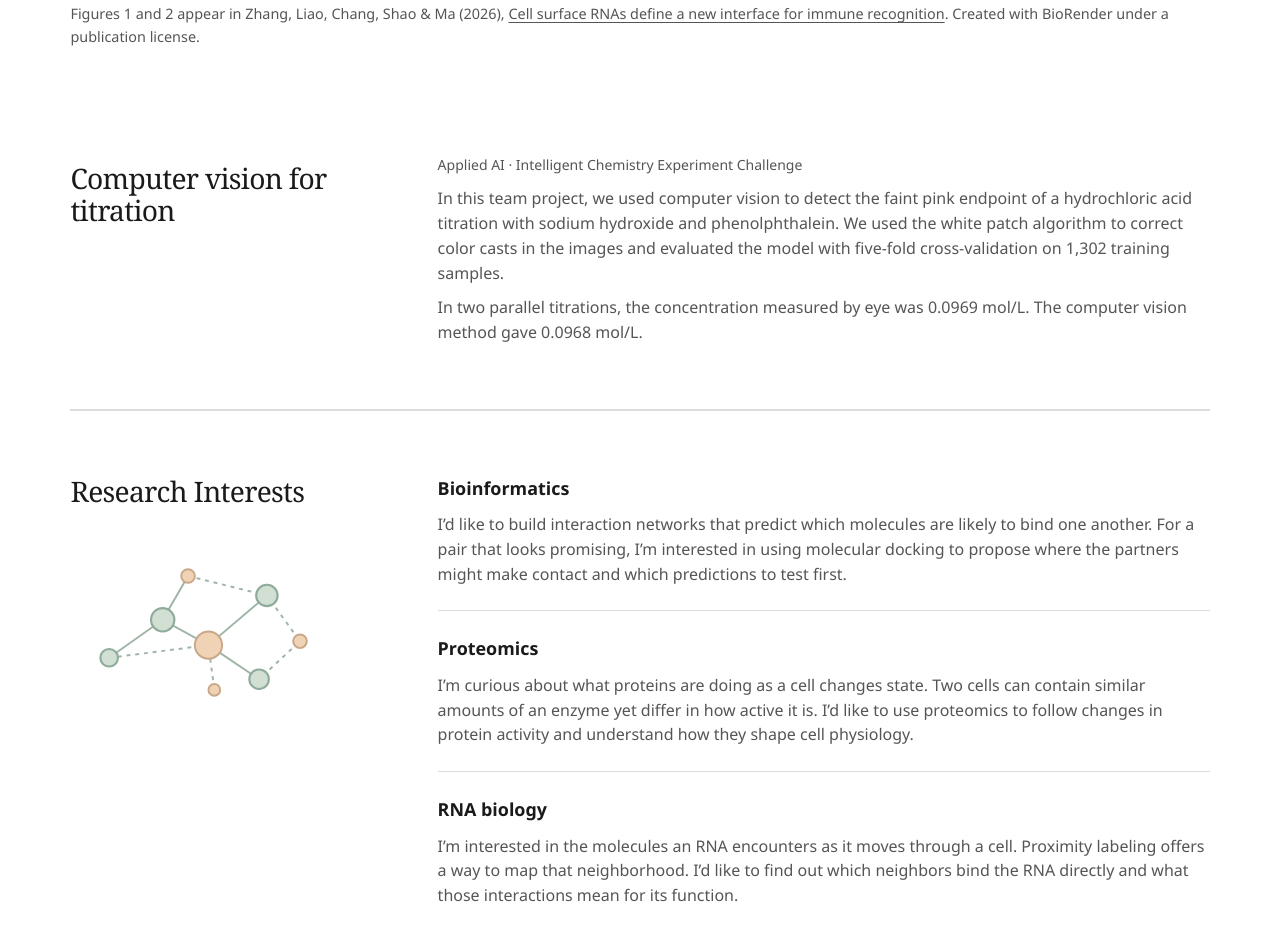
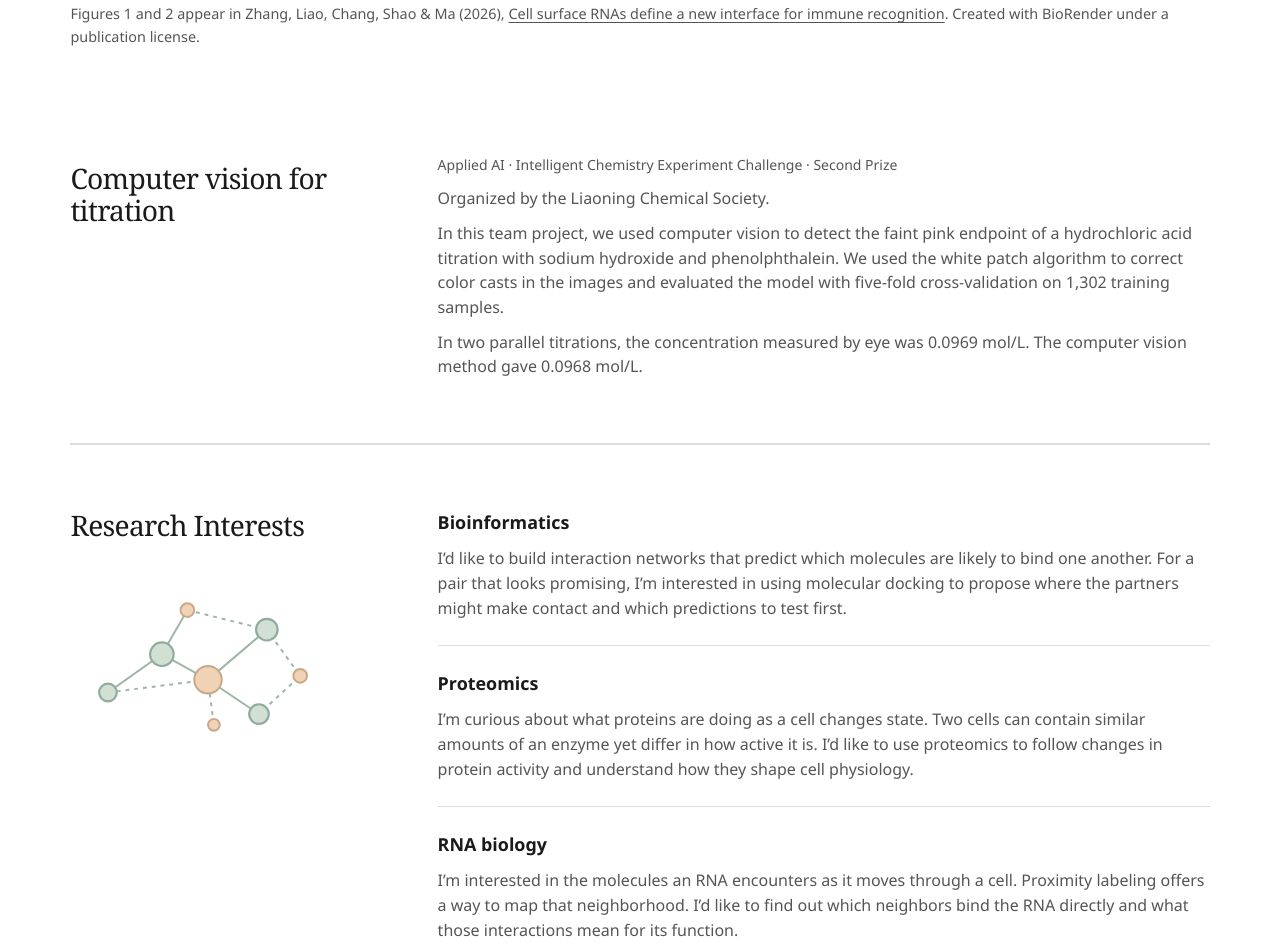
Before and after one commit to GaleoLiao/galeoliao.github.io, a plain HTML site: page index.html in a window 1280 px wide. Shown: the part 2721-3673 px from the top of the page. Drawn offline with Linux system fonts and the light colour scheme.

Commit message:
Credit the titration competition prize and organizer

```diff
--- a/index.html
+++ b/index.html
@@ -70,7 +70,8 @@
       <article class="section" id="computer-vision-titration">
         <h3>Computer vision for titration</h3>
         <div class="papers">
-          <small>Applied AI · Intelligent Chemistry Experiment Challenge</small>
+          <small>Applied AI · Intelligent Chemistry Experiment Challenge · Second Prize</small>
+          <p>Organized by the Liaoning Chemical Society.</p>
           <p>In this team project, we used computer vision to detect the faint pink endpoint of a hydrochloric acid titration with sodium hydroxide and phenolphthalein. We used the white patch algorithm to correct color casts in the images and evaluated the model with five-fold cross-validation on 1,302 training samples.</p>
           <p>In two parallel titrations, the concentration measured by eye was 0.0969 mol/L. The computer vision method gave 0.0968 mol/L.</p>
         </div>
```
